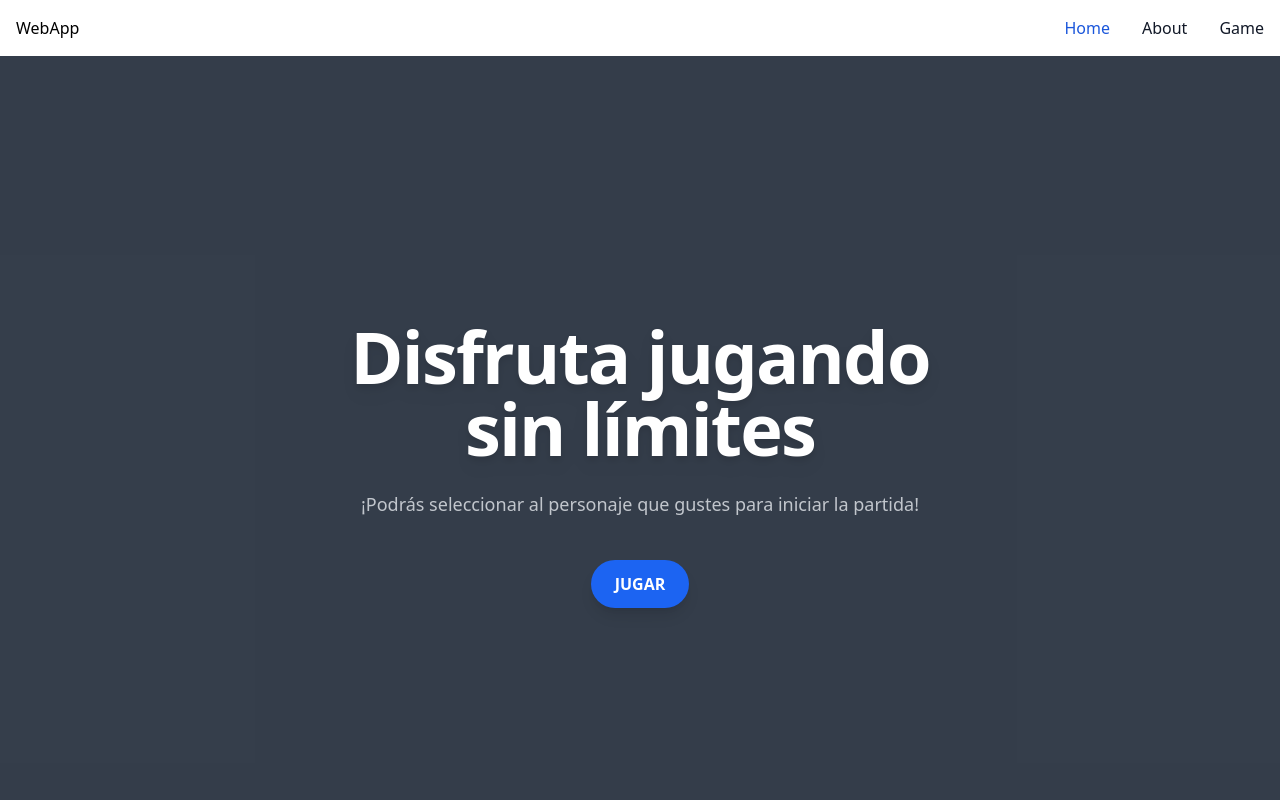
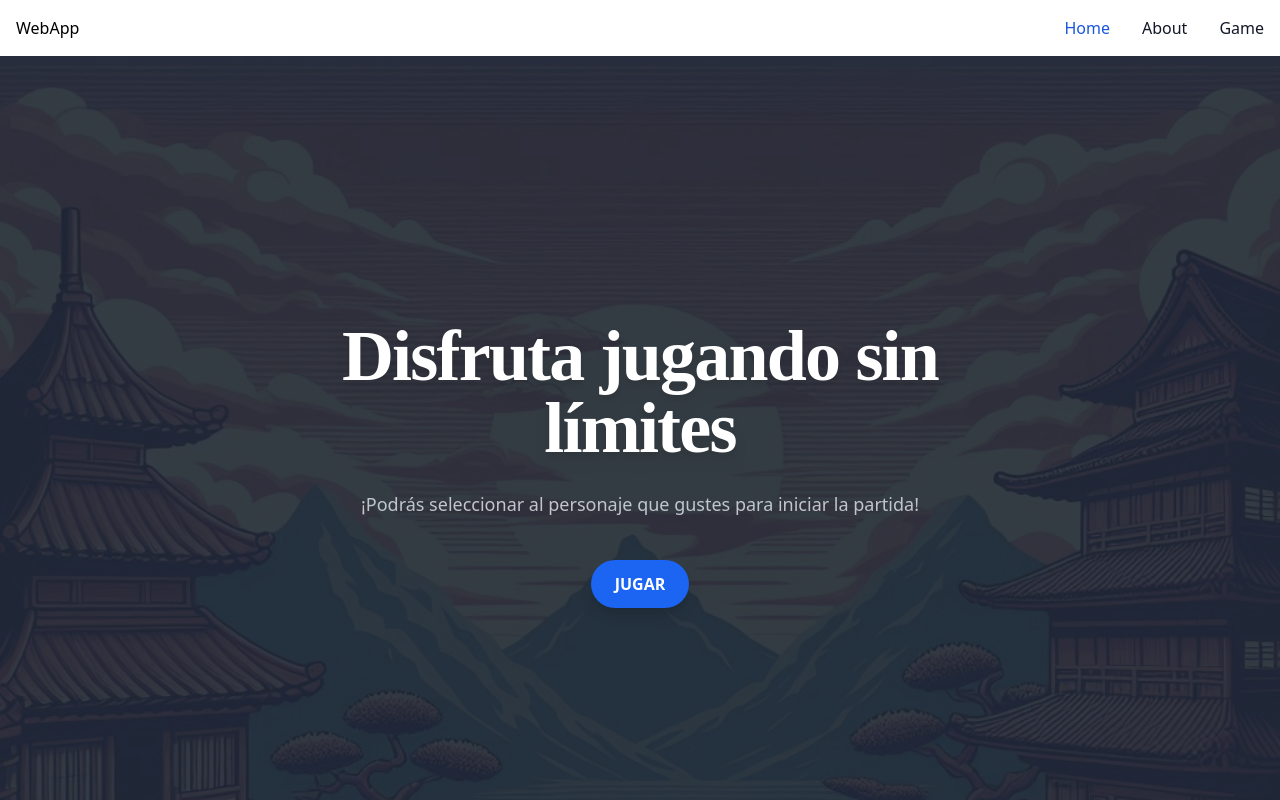
Before and after one commit to RobertoIL/proyecto_ESP1, a Vue app: page / in a window 1280 px wide. Shown: the top 800 px of the page. Built offline with nearby package versions, Linux system fonts and the light colour scheme.

Commit message:
Add: imagenes para background

```diff
--- a/tailwind.config.js
+++ b/tailwind.config.js
@@ -6,7 +6,16 @@ export default {
     "./src/**/*.{vue,js,ts,jsx,tsx}",
   ],
   theme: {
-    extend: {},
+    extend: {
+      backgroundImage: {
+        "login-background": "url('public/images/bg_login.jpg')",
+        home_background: "url('public/images/bg_home.jpg')",
+      },
+      fontFamily: {
+        font_tittle: "Montserrat",
+        "sans-serif": "Poppins",
+      },
+    },
   },
   plugins: [require("flowbite/plugin")],
 };
```
Also changed, not shown: public/images/bg_home.jpg (added), public/images/bg_login.jpg (added).
